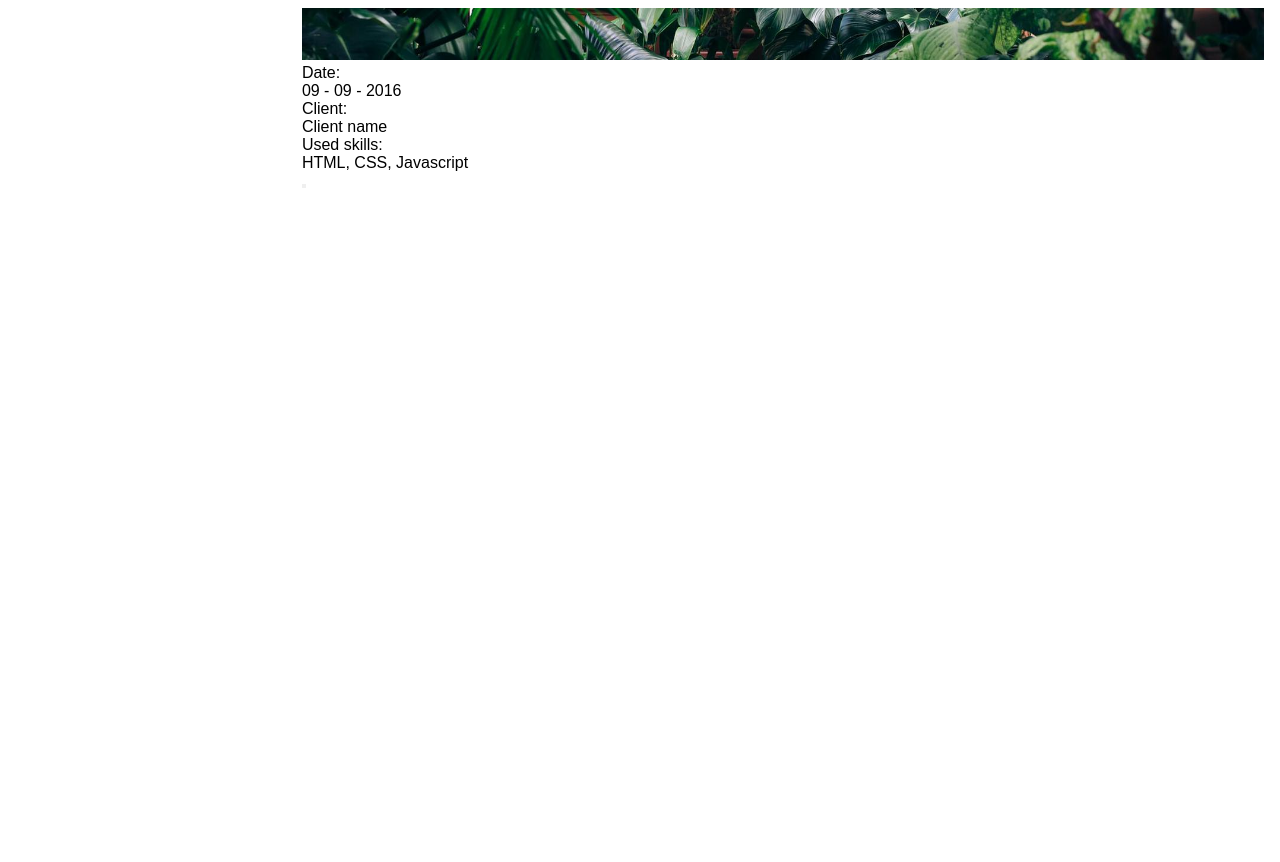
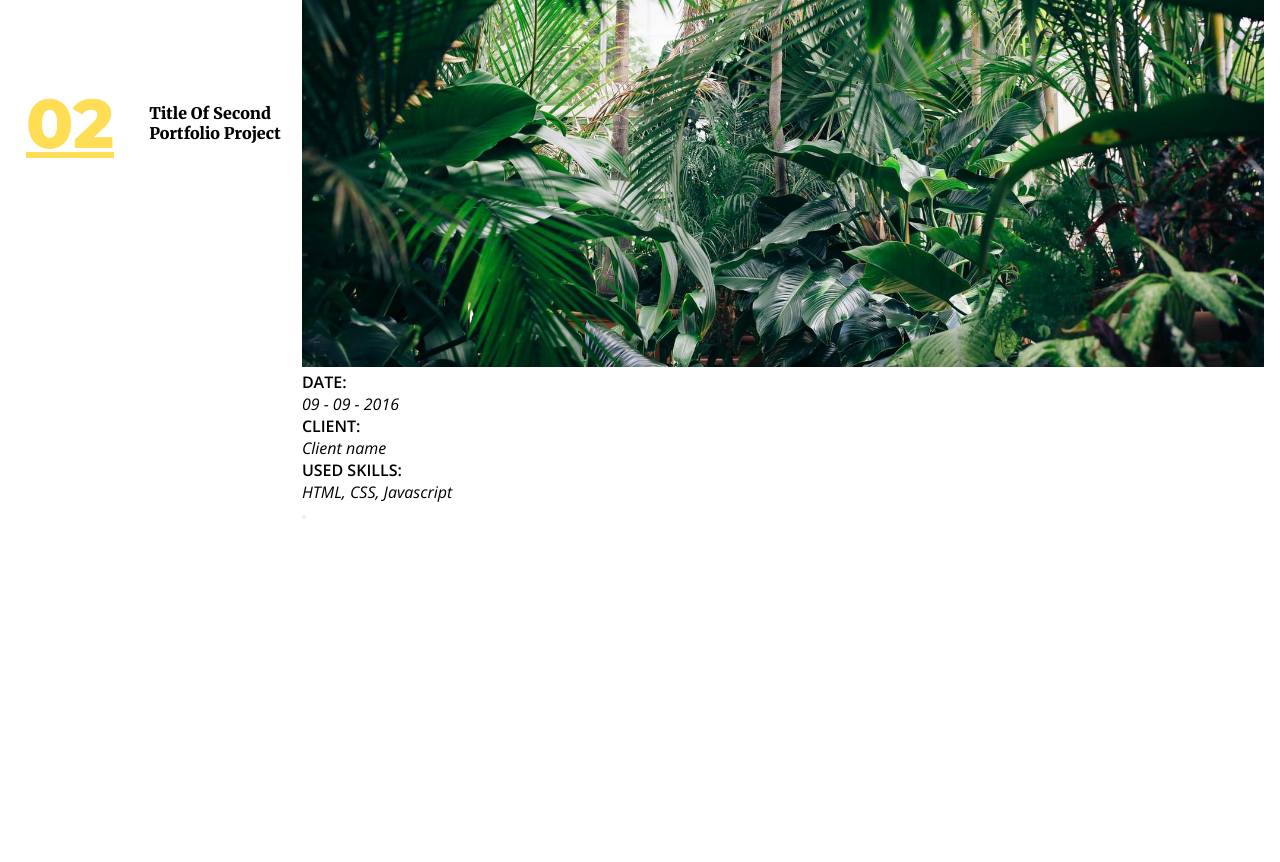
Before and after one commit to Aron-Schalk/Portfolio, a plain HTML site: page portfolio.html in a window 1280 px wide. Shown: the part 801-1663 px from the top of the page. Before the commit the page ends 1013 px from the top, so only its background shows below. Drawn offline with nearby package versions, Linux system fonts and the light colour scheme.

Commit message:
Setup About & Portfolio pages

```diff
--- a/scss/style.scss
+++ b/scss/style.scss
@@ -16,7 +16,7 @@
 // @import 'partials/_contactform.scss';
 // @import 'partials/_footer.scss';
 
-@import url('https://fonts.googleapis.com/css?family=Merriweather:700,900|Montserrat:800|Open+Sans:300,600,700,800');
+@import url('https://fonts.googleapis.com/css?family=Merriweather:700,900|Montserrat:800|Open+Sans:300,300i,600,700,800');
 
 * {
 	box-sizing: border-box;
@@ -30,6 +30,7 @@
 body {
 	width: 100%;
 	height: 100%;
+	overflow: hidden;
 }
 
 // Navigation
@@ -84,7 +85,7 @@ body {
 	display: grid;
 	grid-template-rows:
 	calc((100vh - 47px) / 5)
-	calc((100vh - 47px) / 5)
+	100%
 	calc((100vh - 47px) / 5)
 	calc((100vh - 47px) / 5)
 	calc((100vh - 47px) / 5);
@@ -221,38 +222,13 @@ body {
 			object-fit: cover;
 		}
 	}
+
+	&__label {
+		font: normal 600 16px Open Sans, sans-serif;
+		text-transform: uppercase;
+	}
+
+	&__value {
+		font: italic 300 16px Open Sans, sans-serif;
+	}
 }
-
-// .portfolio-item {
-// 	display: flex;
-// 	justify-content: flex-end;
-// 	align-items: center;
-// 	padding: 22px 16px;
-
-// 	&__counter {
-// 		font: normal 800 69px Montserrat, sans-serif;
-// 		color: #ffdd55;
-// 		text-decoration: underline;
-// 		margin: 0 35px 0 10px;
-// 	}
-
-// 	&__title {
-// 		font: normal 900 16px Merriweather, serif;
-// 		text-transform: capitalize;
-// 		margin-left: auto;
-// 	}
-// }
-
-// .portfolio__content {
-// 	width: 100%;
-// }
-
-// .portfolio__slider {
-// 	width: 100%;
-// 	height: 100%;
-
-// 	&-image {
-// 		width: 100%;
-// 		object-fit: cover;
-// 	}
-// }
```
Also changed, not shown: style.css.
